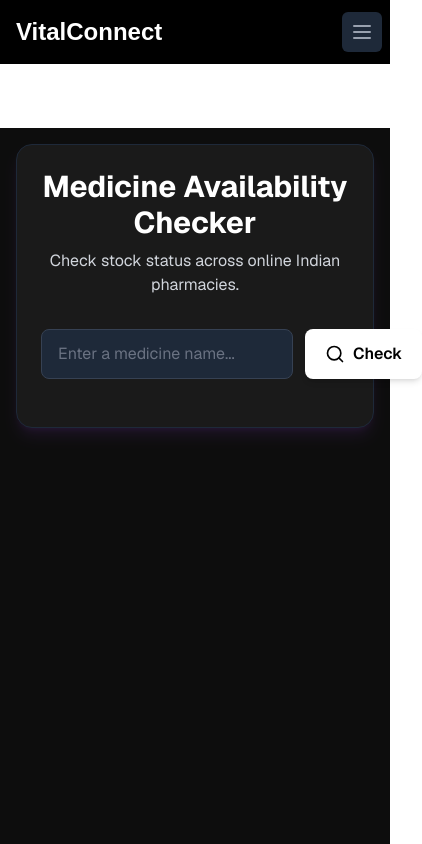
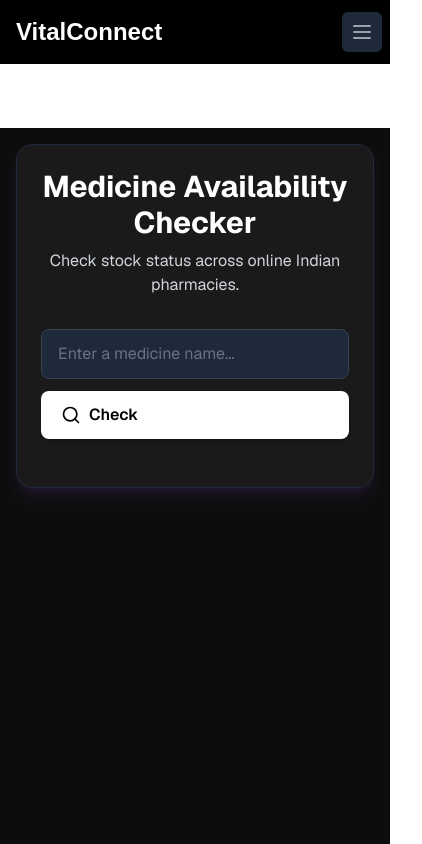
Before and after one commit to vanshkw/vitalconnect, a Next.js app: page /availability in a window 390 px wide. Shown: the top 844 px of the page, 422 px wide, since content can reach past the window. Built offline with nearby package versions, Linux system fonts and the light colour scheme.

Commit message:
Responsiveness increased

```diff
--- a/src/app/availability/page.js
+++ b/src/app/availability/page.js
@@ -102,7 +102,7 @@ export default function StockCheckerPage() {
                         <p className="text-gray-300 mt-2">Check stock status across online Indian pharmacies.</p>
                     </div>
 
-                    <form onSubmit={handleSearch} className="flex gap-3 mb-6">
+                    <form onSubmit={handleSearch} className="flex gap-3 mb-6 flex-col md:flex-row">
                         <input
                             type="text"
                             placeholder="Enter a medicine name..."
--- a/src/app/medinfo/page.js
+++ b/src/app/medinfo/page.js
@@ -204,7 +204,7 @@ export default function MedInfoPage() {
                     <p className="text-gray-300 mt-2">Your trusted source for medication details.</p>
                 </div>
 
-                <form onSubmit={handleSearch} className="flex gap-3 mb-6">
+                <form onSubmit={handleSearch} className="flex gap-3 mb-6 flex-col md:flex-row ">
                 <input
                     type="text"
                     placeholder="e.g., Ibuprofen, Aspirin"
```
